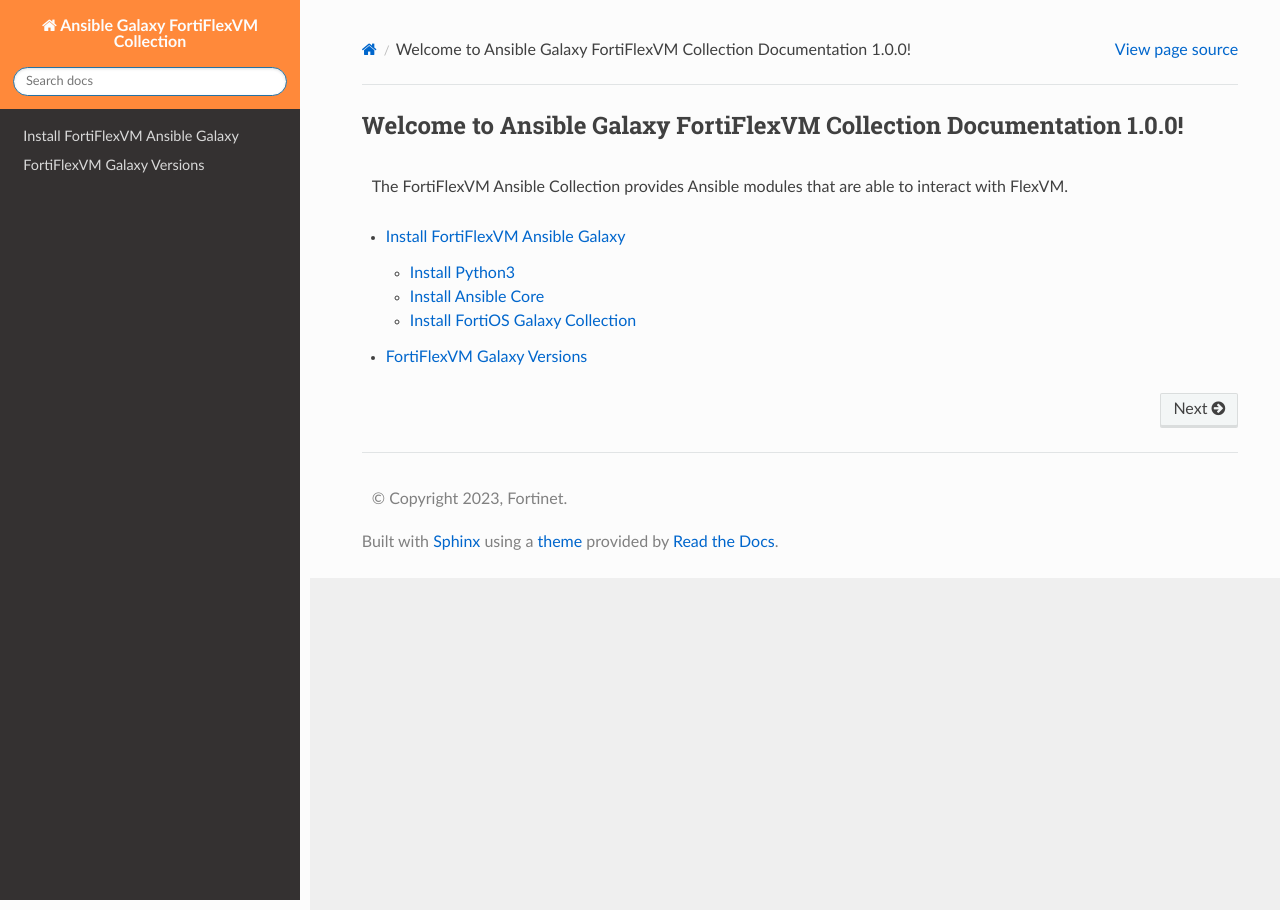
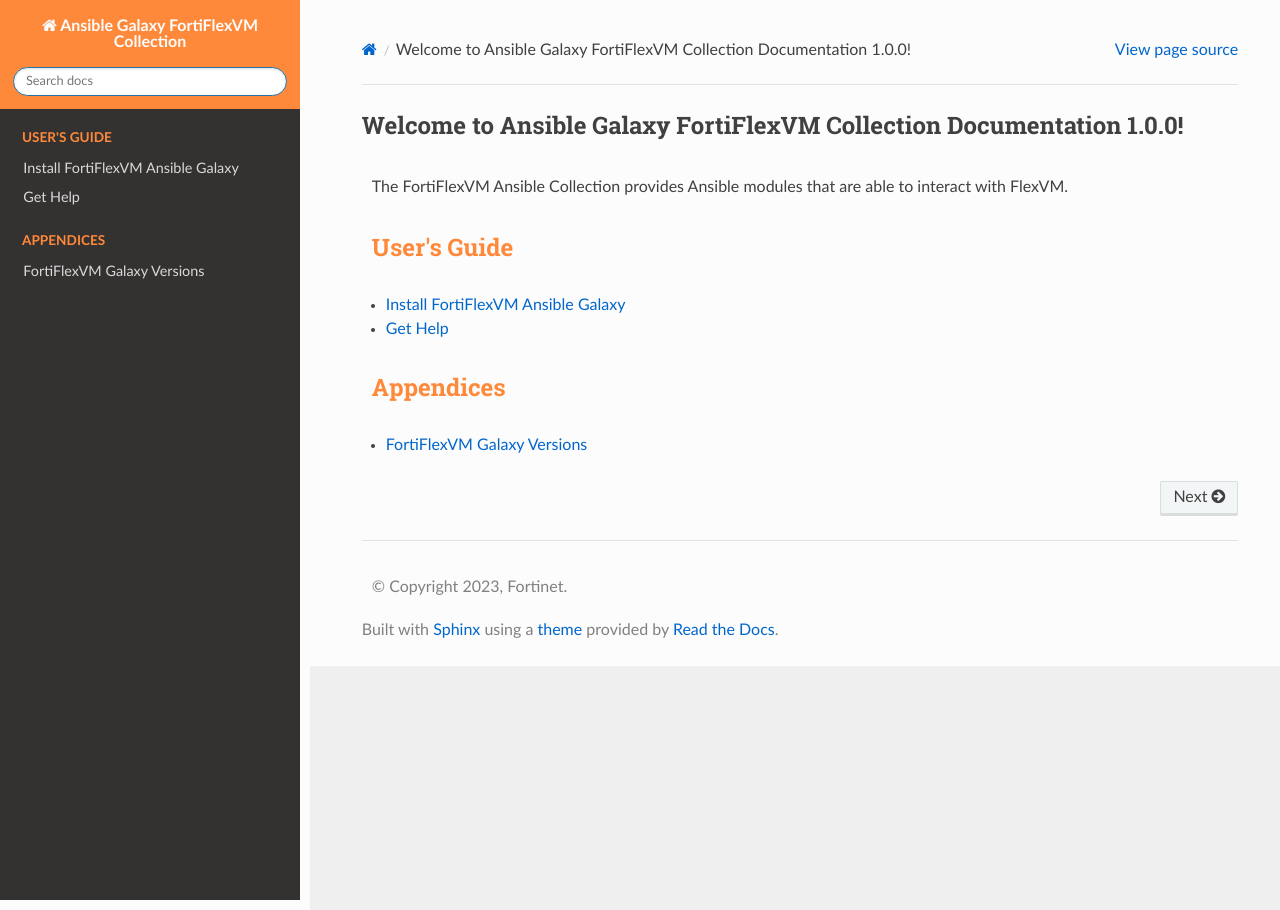
Before and after one commit to dux-fortinet/fortiflexvm-doc, a Sphinx documentation site: the page built from source/index.rst, in a window 1280 px wide. Built offline with Sphinx 7.4.7 and the Read the Docs theme 2.0.0, drawn with Linux system fonts in a browser that asks for light colours.

Commit message:
add help

```diff
--- a/source/index.rst
+++ b/source/index.rst
@@ -3,8 +3,18 @@
 
 The FortiFlexVM Ansible Collection provides Ansible modules that are able to interact with FlexVM.
 
+.. toctree::
+   :glob:
+   :caption: User's Guide
+   :maxdepth: 1
+
+   install
+   help
+
 
 .. toctree::
+   :glob:
+   :maxdepth: 1
+   :caption: Appendices
 
-   install
    version
--- a/source/install.rst
+++ b/source/install.rst
@@ -28,7 +28,7 @@
 ``ansible-galaxy collection install fortinet.fortiflexvm``. you can also
 choose another galaxy version to match your FortiFlexVM device.
 
-Please see the `versionig notes` for more recently released collections
+Please see the `versioning notes`_ for more recently released collections
 and install the ones which are marked ``latest`` for your devices.
 
-.. _versioning notes: version.html
+.. _versioning notes: ./version.html
```
Also changed, not shown: source/help.rst (added, +22 -0 lines), .readthedocs.yaml.
